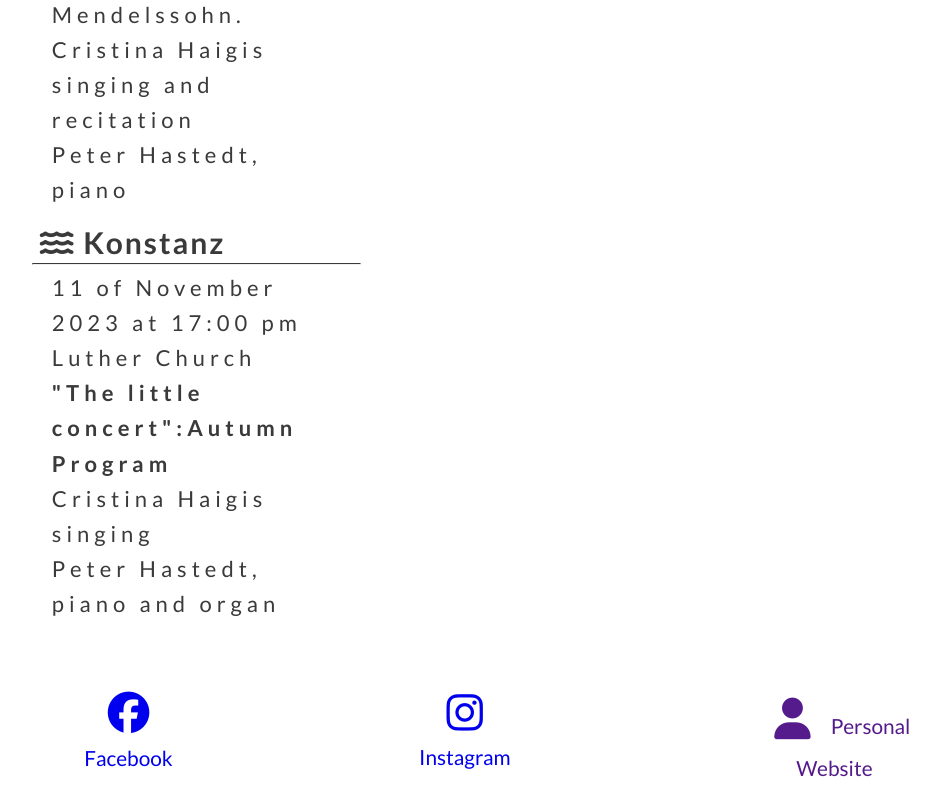
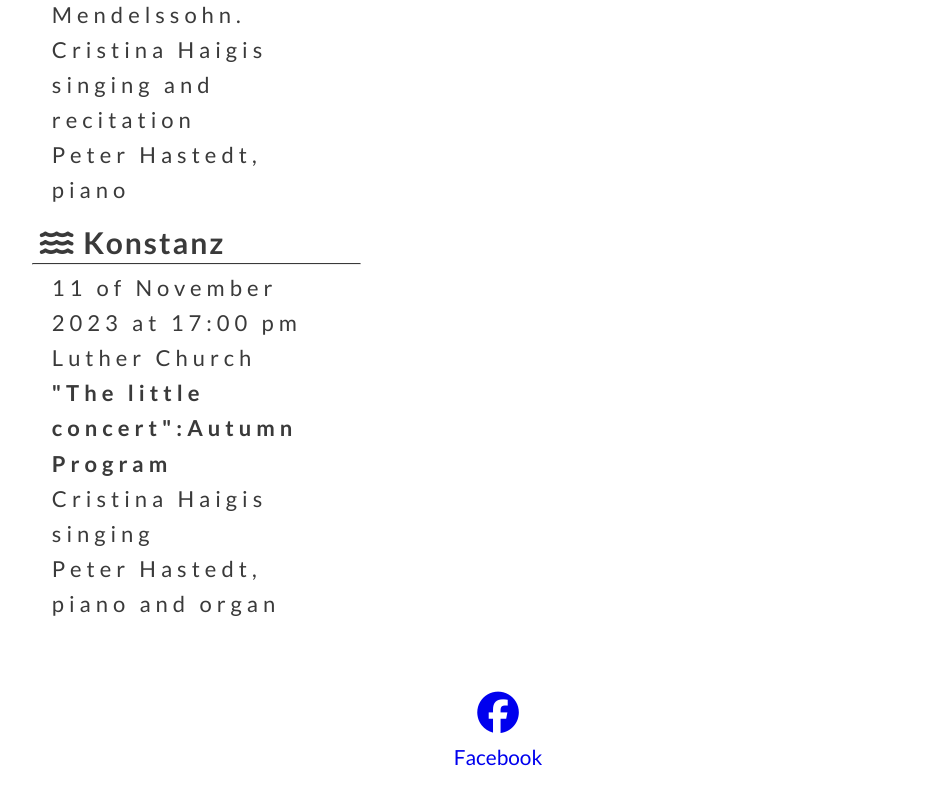
Before and after one commit to Charly1357/cristinaproject1, a plain HTML site: page index.html in a window 1280 px wide. Shown: the part 2682-3482 px from the top of the page, without its empty margins (142-1082 px from the left). Drawn offline with Linux system fonts and the light colour scheme; a web font is replaced by a local one.

Commit message:
fontawesome facebook

```diff
--- a/index.html
+++ b/index.html
@@ -90,15 +90,11 @@
     </section>
     </main>
     <footer>
-    <script src="http://kit.fontawesome.com/12ab3f25b6.js"></script>
-    <ul id="social-networks">
-        <li><a href="https://www.facebook.com/" target="_blank" rel="noopener" aria-label="Visit our Facebook page">
-            <i class="fa-brands fa-facebook"></i> Facebook</a></li>
-        <li><a href="htttps://www.instagram.com/" target="_blank" rel="noopener" aria-label="Visit our Instagram page"><i
-                    class="fa-brands fa-instagram"></i> Instagram</a></li>
-        <li><a href="" target="_blank" rel="noopener" aria-label="Visit our Personal Website"><i
-                    class="fa-solid fa-user"></i> Personal Website</a></li>
-    </ul>
+    <script src="https://kit.fontawesome.com/12ab3f25b6.js"></script>
+     <ul id="social-networks">
+        <li><a href="https://www.facebook.com/" target="_blank" rel="noopener"
+        aria-label="Visit our Facebook page"><i class="fa-brands fa-facebook"></i>Facebook</a></li>
+     </ul>
     </footer>
 </body>
 </html>
```
